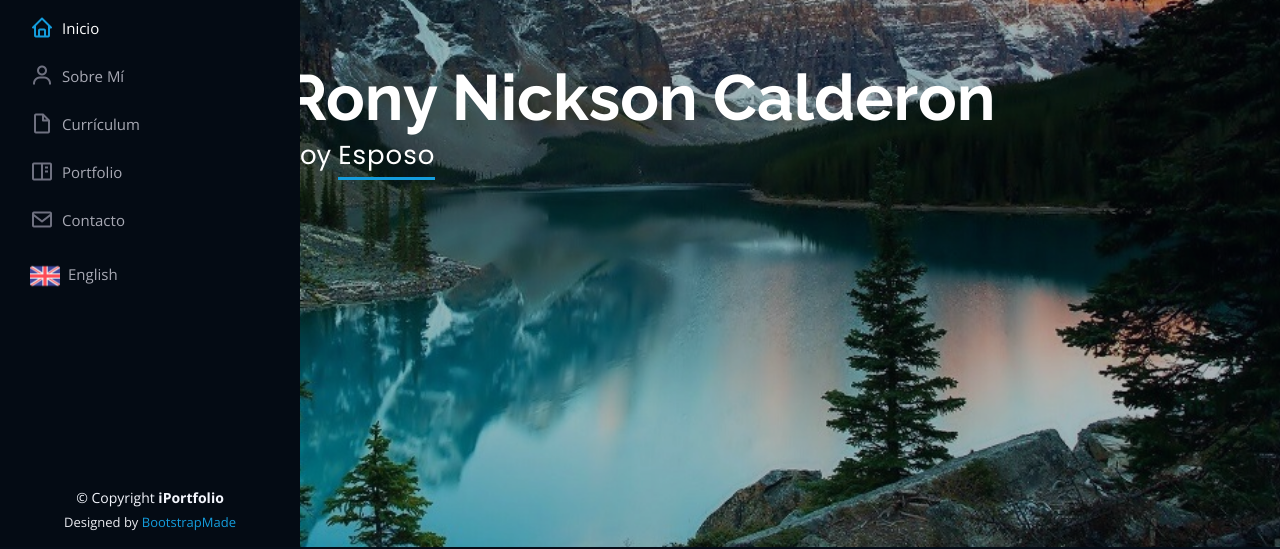
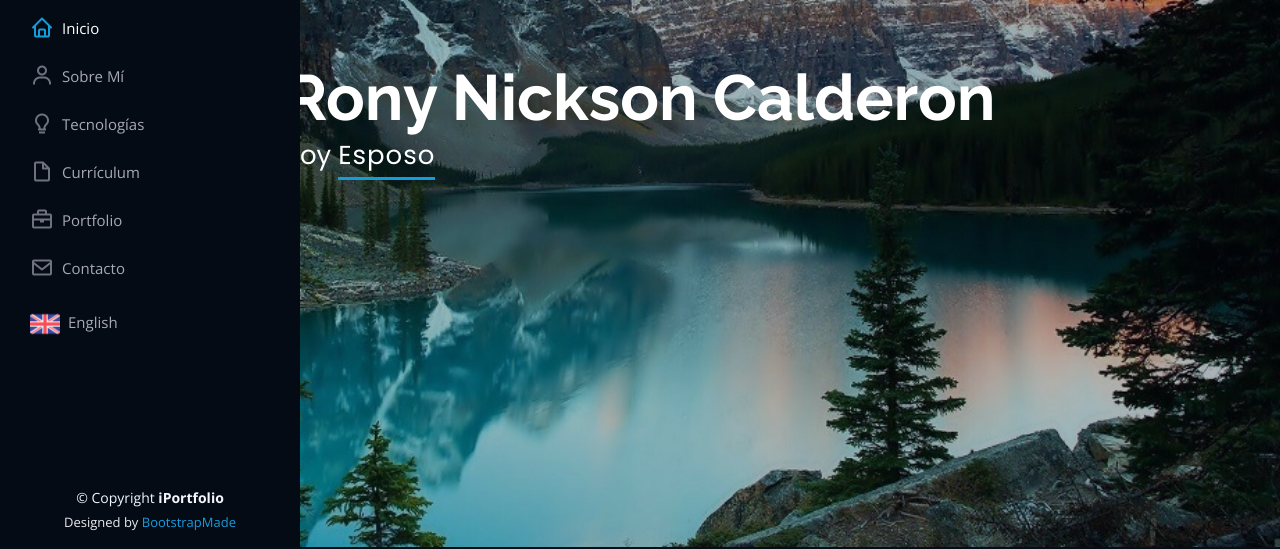
Before and after one commit to rony182/portfolio, a plain HTML site: page index.html in a window 1280 px wide. Shown: the part 253-802 px from the top of the page. Drawn offline with nearby package versions, Linux system fonts and the light colour scheme.

```diff
--- a/index.html
+++ b/index.html
@@ -83,8 +83,9 @@
         <ul>
           <li><a href="#hero" class="nav-link scrollto active"><i class="bx bx-home"></i> <span>Inicio</span></a></li>
           <li><a href="#about" class="nav-link scrollto"><i class="bx bx-user"></i> <span>Sobre Mí</span></a></li>
+          <li><a href="#skills" class="nav-link scrollto"><i class="bx bx-bulb"></i> <span>Tecnologías</span></a></li>
           <li><a href="#resume" class="nav-link scrollto"><i class="bx bx-file-blank"></i> <span>Currículum</span></a></li>
-          <li><a href="#portfolio" class="nav-link scrollto"><i class="bx bx-book-content"></i> <span>Portfolio</span></a></li>
+          <li><a href="#portfolio" class="nav-link scrollto"><i class="bx bx-briefcase"></i> <span>Portfolio</span></a></li>
           <li><a href="#contact" class="nav-link scrollto"><i class="bx bx-envelope"></i> <span>Contacto</span></a></li>
           <li><a href="en/" class="nav-link"> <i><img src="assets/img/uk.png" class="" style="width: 30px;" title="English"></i> <span>English</span></a></li>
           <!-- <li><a href="../" class="nav-link"> <i><img src="../assets/img/argentina.png" class="" style="width: 30px;" title="Español"></i> <span>Español</span></a></li> -->
```
Also changed, not shown: en/index.html (+1 -0 lines).
